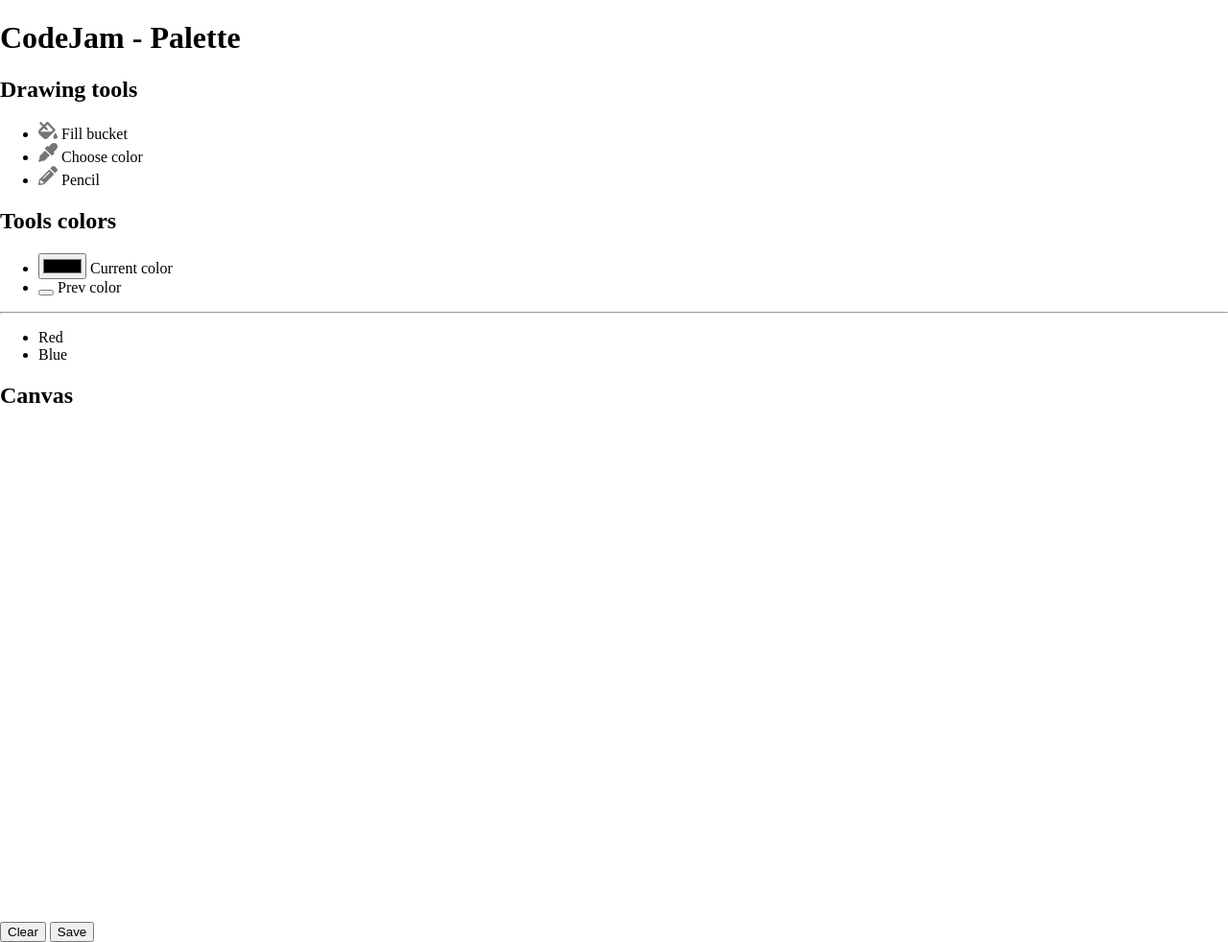
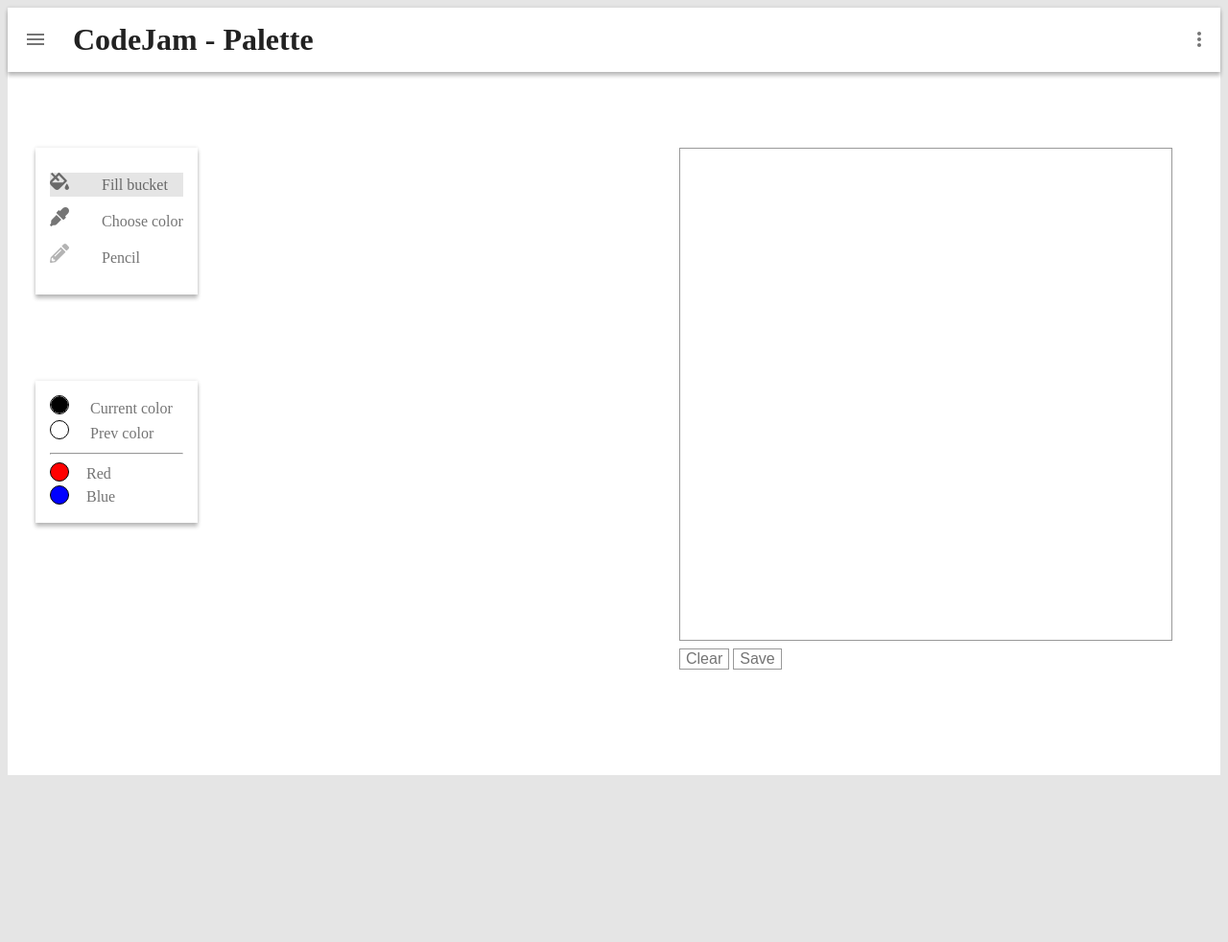
Before and after one commit to A1vik/codejam-palette, a website built with webpack: page palette/src/index.html in a window 1280 px wide. Shown: the whole page at 96% size. After the commit the page ends 816 px from the top, so only its background shows below. Built offline with nearby package versions, Linux system fonts and the light colour scheme.

Commit message:
feat: basic style for canvas

```diff
--- a/palette/src/index.html
+++ b/palette/src/index.html
@@ -8,18 +8,18 @@
 </head>
 <body>
   <div class="wrapper">
-    <header>
+    <header class="main-header">
       <nav class="nav nav--main"></nav>
-      <h1>CodeJam - Palette</h1>
-      <nav class="nav nav--user"></nav>
+      <h1 class="nav__title">CodeJam - Palette</h1>
+      <nav class="nav nav--right"></nav>
     </header>
 
-    <main>
-      <div>
+    <main class="page-main">
+      <div class="main__wrapper">
         <section class="tools tools--drawing">
           <h2 class="visually-hidden">Drawing tools</h2>
           <ul>
-            <li class="tool">
+            <li class="tool tool--active">
               <svg width="20" height="18" viewBox="0 0 20 18">
                 <path d="M17.7782 11.25C17.7782 11.25 15.556 14.5072 15.556 15.75C15.556 16.9928 16.5511 18 17.7782 18C19.0053 18 20.0004 16.9928 20.0004 15.75C20.0004 14.5072 17.7782 11.25 17.7782 11.25ZM17.4528 7.63102L10.2414 0.329414C10.0244 0.109687 9.73999 0 9.45561 0C9.17124 0 8.88686 0.109687 8.67019 0.329414L5.83755 3.19746L2.84519 0.167344C2.62818 -0.0523828 2.27644 -0.0523828 2.05978 0.167344L1.27436 0.962578C1.05769 1.1823 1.05769 1.53844 1.27436 1.75781L4.26707 4.78758L0.97679 8.11898C-0.324946 9.43664 -0.324946 11.5734 0.97679 12.8914L5.04589 17.0114C5.69658 17.6702 6.54971 18 7.40248 18C8.25561 18 9.10839 17.6706 9.75908 17.0114L17.4525 9.22184C17.8865 8.78238 17.8865 8.07047 17.4528 7.63102ZM13.4174 10.1261H2.28964C2.33686 9.99105 2.4136 9.84551 2.54762 9.71016L3.00422 9.24785L5.8379 6.37875L7.87262 8.43891C8.3063 8.87801 9.00978 8.87801 9.44346 8.43891C9.87714 7.9998 9.87714 7.28754 9.44346 6.84844L7.40874 4.78828L9.45561 2.71582L15.0959 8.4266L13.4174 10.1261Z" fill="black" fill-opacity="0.5413"/>
               </svg>
@@ -54,24 +54,24 @@
           <hr>
           <ul>
             <li class="color color--red">
-              <div class="color__icon"></div>
+              <div class="color__btn"></div>
               <span>Red</span>
             </li>
             <li class="color color--blue">
-              <div class="color__icon"></div>
+              <div class="color__btn"></div>
               <span>Blue</span>
             </li>
           </ul>
         </section>
-        <section class="canvas">
-          <h2 class="visually-hidden">Canvas</h2>
-          <canvas id="canvas" class="canvas__style" width="512" height="512"></canvas>
-          <div class="canvas__buttons">
-              <button class="canvas__clear" type="button">Clear</button>
-              <button class="canvas__save" type="button">Save</button>
-          </div>
+      </div>
+      <section class="canvas">
+        <h2 class="visually-hidden">Canvas</h2>
+        <canvas id="canvas" class="canvas__style" width="512" height="512"></canvas>
+        <div class="canvas__buttons">
+          <button class="canvas__btn canvas--clear" type="button">Clear</button>
+          <button class="canvas__btn canvas--save" type="button">Save</button>
+        </div>
       </section>
-      </div>
     </main>
   </div>
 </body>
--- a/palette/src/js/index.js
+++ b/palette/src/js/index.js
@@ -1,3 +1,4 @@
 import '../scss/main.scss';
 
-(() => console.log('hi'))();
+const canvas = document.getElementById('canvas');
+console.log(canvas.ctxData);
--- /dev/null
+++ b/palette/src/scss/blocks/_canvas.scss
@@ -0,0 +1,14 @@
+.canvas {
+
+  &__style {
+    border: 1px solid rgba(0, 0, 0, 0.4);
+  }
+
+  &__btn {
+    font-size: $main-font-size;
+    color: $main-color;
+    text-align: center;
+    background-color: #fff;
+    border: 1px solid rgba(0, 0, 0, 0.4);
+  }
+}
--- /dev/null
+++ b/palette/src/scss/blocks/_color.scss
@@ -0,0 +1,48 @@
+.color {
+  & input[type="color"] {
+    width: 20px;
+    height: 20px;
+    box-sizing: border-box;
+    margin-right: 18px;
+    padding: 0;
+    border: none;
+    border: 1px solid black;
+    border-radius: 50%;
+    outline: none;
+    cursor: pointer;
+  }
+
+  & input[type="color"]::-webkit-color-swatch-wrapper {
+    padding: 0; }
+  & input[type="color"]::-webkit-color-swatch {
+    border: none;
+    border-radius: 50%; }
+
+  &__btn {
+    width: 20px;
+    height: 20px;
+    box-sizing: border-box;
+    margin-right: 18px;
+    padding: 0;
+
+    outline: none;
+    background-color: $main-bg-color;
+    border: 1px solid black;
+    border-radius: 50%;
+
+    cursor: pointer;
+  }
+}
+
+.color--red,
+.color--blue {
+  display: flex;
+}
+
+.color--red div {
+  background-color: red;
+}
+
+.color--blue div {
+  background-color: blue;
+}
--- /dev/null
+++ b/palette/src/scss/blocks/_header.scss
@@ -0,0 +1,33 @@
+.main-header {
+  display: flex;
+  padding: 0 20px;
+  justify-content: space-between;
+  align-items: center;
+
+  box-shadow: 0px 4px 4px rgba(0, 0, 0, 0.24), 0px 0px 4px rgba(0, 0, 0, 0.12);
+}
+
+.nav {
+  background-repeat: no-repeat;
+  background-position: 0 0;
+  cursor: pointer;
+
+  &--main {
+    margin-right: 30px;
+    width: 18px;
+    height: 12px;
+    background-image: url('../images/iconHamburger.svg');
+  }
+
+  &__title {
+    flex-grow: 1;
+
+    color: rgba(0, 0, 0, 0.87);
+  }
+
+  &--right {
+    width: 4px;
+    height: 16px;
+    background-image: url('../images/iconDots.svg');
+  }
+}
--- /dev/null
+++ b/palette/src/scss/blocks/_page-main.scss
@@ -0,0 +1,7 @@
+.page-main {
+  display: flex;
+  justify-content: space-between;
+  padding-left: 29px;
+  padding-top: 79px;
+  padding-right: 50px;
+}
--- /dev/null
+++ b/palette/src/scss/blocks/_tools.scss
@@ -0,0 +1,19 @@
+.tools {
+  padding: 15px;
+  margin-bottom: 90px;
+
+  box-shadow: 0px 4px 4px rgba(0, 0, 0, 0.24), 0px 0px 4px rgba(0, 0, 0, 0.12);
+}
+
+.tool {
+  margin: 11px 0;
+  cursor: pointer;
+
+  &--active {
+    background-color: $side-bg-color;
+  }
+
+  & svg {
+    margin-right: 30px;
+  }
+}
--- a/palette/src/scss/main.scss
+++ b/palette/src/scss/main.scss
@@ -1,3 +1,7 @@
-body {
-  margin: 0;
-}
+@import './variables';
+@import './scaffolding';
+@import './blocks/header';
+@import './blocks/page-main';
+@import './blocks/tools';
+@import './blocks/color';
+@import './blocks/canvas';
--- /dev/null
+++ b/palette/src/scss/scaffolding.scss
@@ -0,0 +1,38 @@
+body {
+  box-sizing: border-box;
+  font-size: $main-font-size;
+  line-height: 24px;
+  color: $main-color;
+  background-color: $side-bg-color;
+}
+
+.visually-hidden {
+  position: absolute;
+  clip: rect(1px, 1px, 1px, 1px);
+  -webkit-clip-path: inset(0px 0px 99.9% 99.9%);
+  clip-path: inset(0px 0px 99.9% 99.9%);
+  overflow: hidden;
+  height: 1px;
+  width: 1px;
+  padding: 0;
+  border: 0;
+}
+
+ul {
+  list-style: none;
+  margin: 0;
+  padding: 0;
+}
+
+*,
+*::after,
+*::before {
+  box-sizing: inherit;
+}
+
+.wrapper {
+  max-width: 1440px;
+  height: 100vh;
+  margin: 0 auto;
+  background-color: $main-bg-color;
+}
--- /dev/null
+++ b/palette/src/scss/variables.scss
@@ -0,0 +1,5 @@
+$main-font-size: 16px;
+
+$side-bg-color: #E5E5E5;
+$main-bg-color: #ffffff;
+$main-color: rgba(0, 0, 0, 0.55);
--- a/palette/webpack.config.js
+++ b/palette/webpack.config.js
@@ -27,10 +27,10 @@
       {
         test: /\.(svg|png|jpg|gif)$/,
         use: {
-          loader: "file-loader",
+          loader: 'file-loader',
           options: {
-            name: "[name].[ext]",
-            outputPath: "imgs"
+            name: '[name].[ext]',
+            outputPath: './images',
           }
         }
       }
```
Also changed, not shown: palette/src/images/iconDots.svg (added), palette/src/images/iconHamburger.svg (added).
